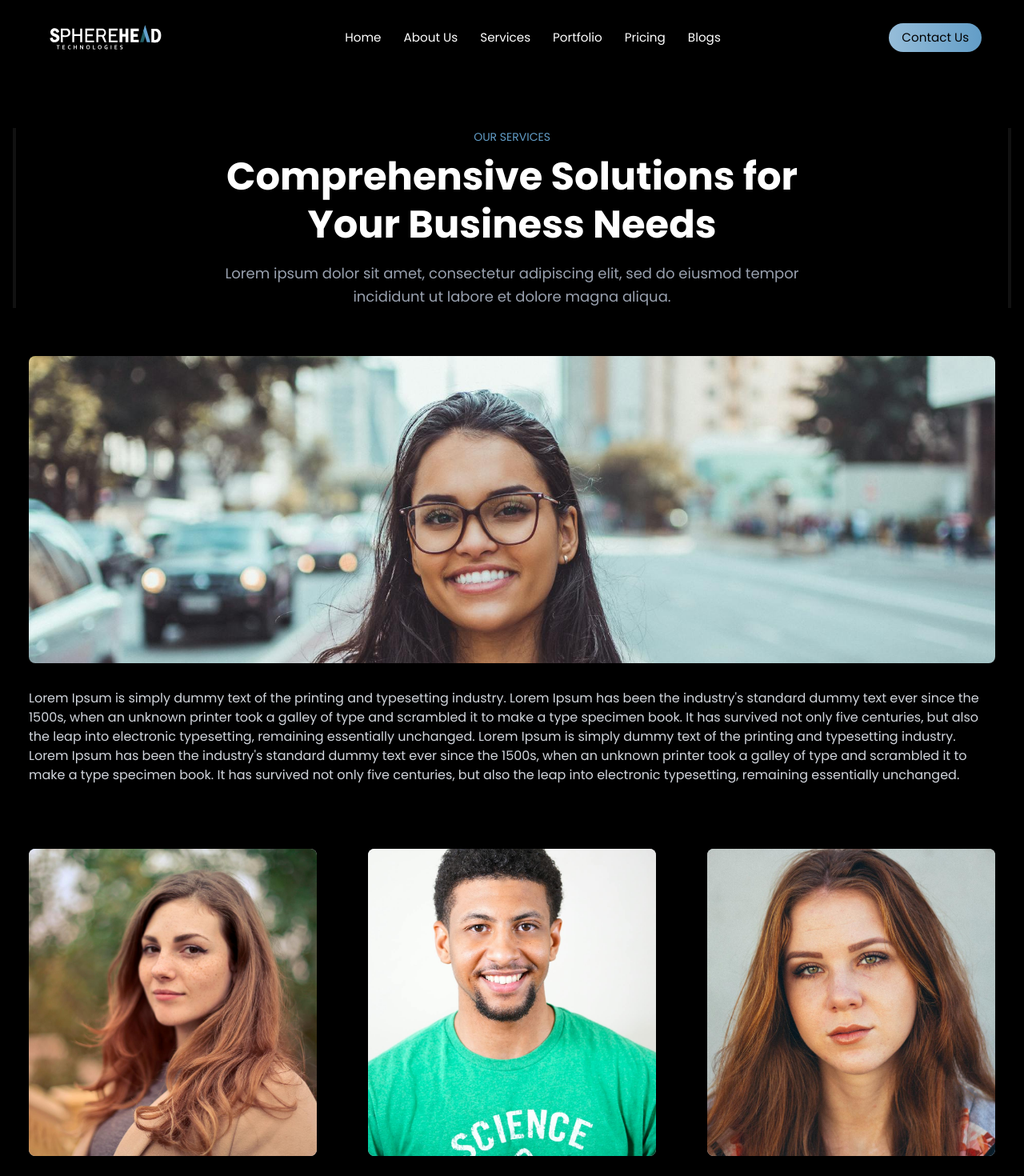
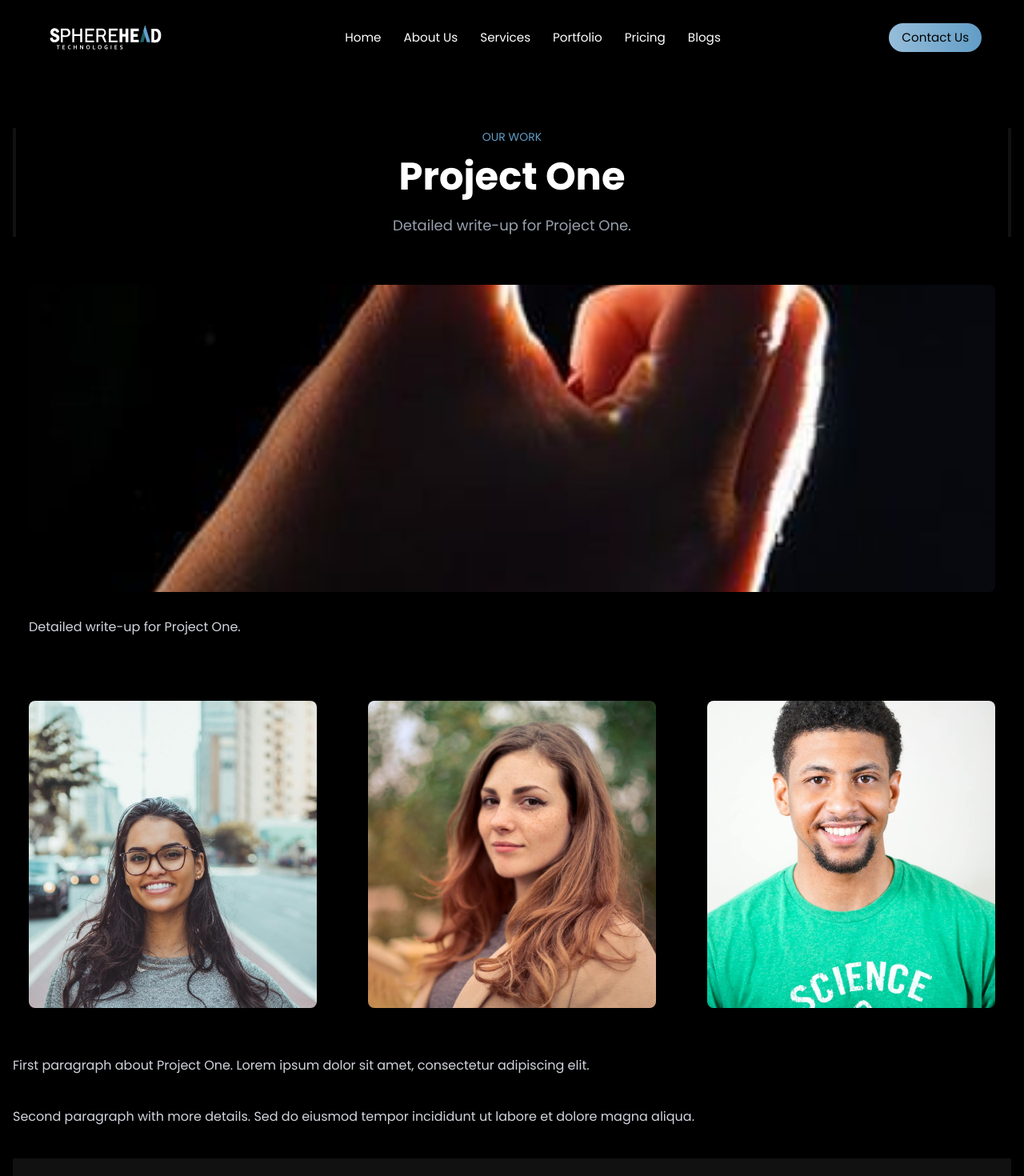
Before and after one commit to HarshiMenuka/spherehead-technologies, a Next.js app: page /portfolio/singleportfolio in a window 1280 px wide. Shown: the top 1470 px of the page at 80% size. Built offline with nearby package versions, Linux system fonts and the light colour scheme.

Commit message:
portfolio

```diff
--- a/src/app/portfolio/page.tsx
+++ b/src/app/portfolio/page.tsx
@@ -1,23 +1,15 @@
 'use client';
-import React, { Suspense, lazy } from 'react';
+import React from 'react';
 import Image from 'next/image';
 import './page.css';
-import cardImage from '../../../public/portfolio.png';
-import MasonryGrid from '../../components/portfolio';
 import SectionHeader from '../../components/sectionheader';
 import Link from 'next/link';
-
-// Lazy loaded components
-const HomeGallery = lazy(() =>
-  import('../../components/HomeGallery').then((module) => ({ default: module.HomeGallery }))
-);
-const JoinUs = lazy(() => import('../../components/Joinus'));
+import cardImage1 from '../../../public/images/img1.jpg';
+import cardImage2 from '../../../public/images/img2.jpg';
+import cardImage3 from '../../../public/images/img3.jpg';
 
 const Portfolio = () => {
-  const handleClick = (index) => {
-    console.log(`Card ${index} clicked`);
-    // Optional: Add routing, modal, etc.
-  };
+  const images = [cardImage1, cardImage2, cardImage3];
 
   return (
     <div className="bg-black text-white min-h-screen w-full">
@@ -25,7 +17,7 @@ const Portfolio = () => {
       <section className="relative z-10 pt-[150px] text-left px-4">
         <SectionHeader
           overline=""
-          title="We Create Solution for Your Business"
+          title="We Create Solutions for Your Business"
           description="Lorem ipsum dolor sit amet, consectetur adipiscing elit, sed do eiusmod tempor incididunt ut labore et dolore magna aliqua."
         />
       </section>
@@ -33,10 +25,10 @@ const Portfolio = () => {
       {/* Portfolio Cards */}
       <section className="py-20 px-4">
   <div className="flex flex-wrap gap-8 justify-center">
-    {[1, 2, 3].map((card, index) => (
+    {images.map((cardImage, index) => (
       <Link
         key={index}
-       href="/portfolio/singleportfolio"
+        href={`/portfolio/singleportfolio/`} // Pass the ID here
         className="cursor-pointer bg-gray-800 rounded-lg overflow-hidden hover:scale-105 transition-transform duration-300"
       >
         <Image
@@ -51,6 +43,7 @@ const Portfolio = () => {
   </div>
 </section>
 
+
       {/* Our Work Text Block */}
       <section className="px-4 py-20">
         <div className="max-w-5xl mx-auto text-left">
@@ -62,11 +55,6 @@ const Portfolio = () => {
           </p>
         </div>
       </section>
-
-      {/* Masonry Grid Section */}
-      <section className="px-4 pb-20">
-        <MasonryGrid />
-      </section>
     </div>
   );
 };
--- a/src/app/portfolio/singleportfolio/page.tsx
+++ b/src/app/portfolio/singleportfolio/page.tsx
@@ -1,48 +1,78 @@
 'use client';
 import React from 'react';
+import { useParams } from 'next/navigation';
+import SectionHeader from '../../../components/sectionheader';
 import LargeCard from '../../../components/LargeCard';
 import SmallCard from '../../../components/SmallCard';
-import SectionHeader from '../../../components/sectionheader';
 import Discript from '../../../components/portfoliodescription';
 import JoinUsSection from '../../../components/Joinus';
 import '../../page.css';
-export default function Pricing() {
+const PROJECT_DATA = [
+  {
+    id: 1,
+    largeImage: '/images/img1.jpg',
+    title: 'Project One',
+    description: 'Detailed write-up for Project One.',
+    smallImages: ['/images/user1.jpg', '/images/user2.jpg', '/images/user3.jpg'],
+    texts: [
+      'First paragraph about Project One. Lorem ipsum dolor sit amet, consectetur adipiscing elit.',
+      'Second paragraph with more details. Sed do eiusmod tempor incididunt ut labore et dolore magna aliqua.'
+    ]
+  },
+  {
+    id: 2,
+    largeImage: '/images/img2.jpg',
+    title: 'Project Two',
+    description: 'Detailed write-up for Project Two.',
+    smallImages: ['/images/user4.jpg', '/images/user5.jpg', '/images/user6.jpg'],
+    texts: [
+      'First paragraph about Project Two. Ut enim ad minim veniam, quis nostrud exercitation.',
+      'Second paragraph with more details. Ullamco laboris nisi ut aliquip ex ea commodo consequat.'
+    ]
+  },
+  {
+    id: 3,
+    largeImage: '/images/img3.jpg',
+    title: 'Project Three',
+    description: 'Detailed write-up for Project Three.',
+    smallImages: ['/images/user7.jpg', '/images/user8.jpg', '/images/user9.jpg'],
+    texts: [
+      'First paragraph about Project Three. Duis aute irure dolor in reprehenderit.',
+      'Second paragraph with more details. In voluptate velit esse cillum dolore eu fugiat nulla pariatur.'
+    ]
+  }
+];
+
+export default function SinglePortfolioPage() {
+  const params = useParams();
+
+  // Ensure params.id is a string, fallback to '1'
+  const rawId = Array.isArray(params.id) ? params.id[0] : params.id ?? '1';
+  const id = parseInt(rawId, 10);
+  const project = PROJECT_DATA.find(p => p.id === id) || PROJECT_DATA[0];
+
   return (
-    // Top-level wrapper with true black background
     <main className="bg-black text-white min-h-screen">
       <section className="px-4 py-40 space-y-10 max-w-7xl mx-auto">
-
-        {/* Section Header */}
         <SectionHeader
-          overline="Our Services"
-          title="Comprehensive Solutions for Your Business Needs"
-          description="Lorem ipsum dolor sit amet, consectetur adipiscing elit, sed do eiusmod tempor incididunt ut labore et dolore magna aliqua."
+          overline="Our Work"
+          title={project.title}
+          description={project.description}
         />
 
-        {/* Large Card */}
-        <LargeCard
-          image="/images/user1.jpg"
-          description="Lorem Ipsum is simply dummy text of the printing and typesetting industry. Lorem Ipsum has been the industry's standard dummy text ever since the 1500s, when an unknown printer took a galley of type and scrambled it to make a type specimen book. It has survived not only five centuries, but also the leap into electronic typesetting, remaining essentially unchanged. Lorem Ipsum is simply dummy text of the printing and typesetting industry. Lorem Ipsum has been the industry's standard dummy text ever since the 1500s, when an unknown printer took a galley of type and scrambled it to make a type specimen book. It has survived not only five centuries, but also the leap into electronic typesetting, remaining essentially unchanged."
-        />
+        <LargeCard image={project.largeImage} description={project.description} />
 
-        {/* Row of Three Small Cards */}
         <div className="grid grid-cols-1 md:grid-cols-3 gap-6">
-          <SmallCard image="/images/user2.jpg" />
-          <SmallCard image="/images/user3.jpg" />
-          <SmallCard image="/images/user4.jpg" />
+          {project.smallImages.map((img, i) => (
+            <SmallCard key={i} image={img} />
+          ))}
         </div>
 
-        <Discript
+        {project.texts.map((txt, i) => (
+          <Discript key={i} description={txt} />
+        ))}
 
-          description="Lorem Ipsum is simply dummy text of the printing and typesetting industry. Lorem Ipsum has been the industry's standard dummy text ever since the 1500s, when an unknown printer took a galley of type and scrambled it to make a type specimen book. It has survived not only five centuries, but also the leap into electronic typesetting, remaining essentially unchanged. Lorem Ipsum is simply dummy text of the printing and typesetting industry. Lorem Ipsum has been the industry's standard dummy text ever since the 1500s, when an unknown printer took a galley of type and scrambled it to make a type specimen book. It has survived not only five centuries, but also the leap into electronic typesetting, remaining essentially unchanged."
-        />
- <Discript
-
-          description="Lorem Ipsum is simply dummy text of the printing and typesetting industry. Lorem Ipsum has been the industry's standard dummy text ever since the 1500s, when an unknown printer took a galley of type and scrambled it to make a type specimen book. It has survived not only five centuries, but also the leap into electronic typesetting, remaining essentially unchanged. Lorem Ipsum is simply dummy text of the printing and typesetting industry. Lorem Ipsum has been the industry's standard dummy text ever since the 1500s, when an unknown printer took a galley of type and scrambled it to make a type specimen book. It has survived not only five centuries, but also the leap into electronic typesetting, remaining essentially unchanged."
-        />
-        <section>
-          <JoinUsSection />
-        </section>
+        <JoinUsSection />
       </section>
     </main>
   );
```
